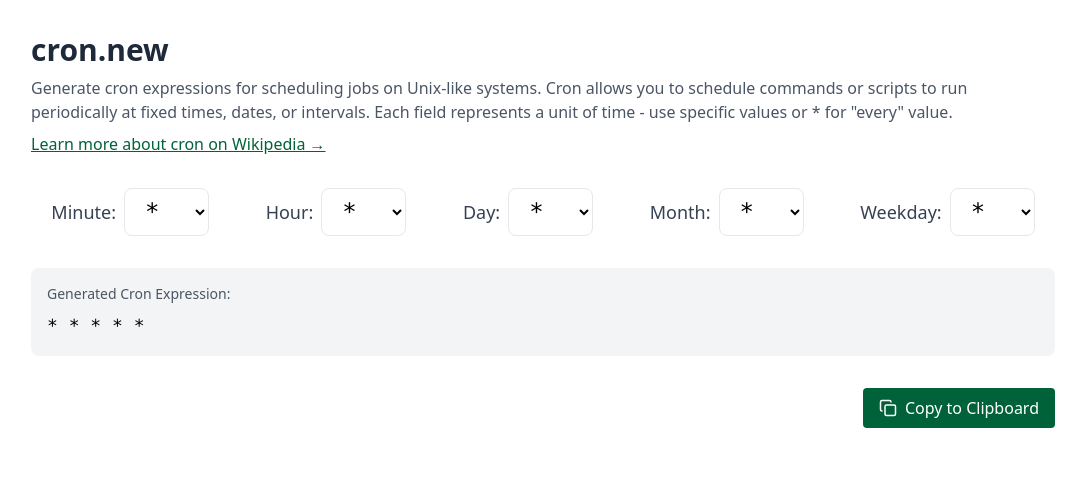
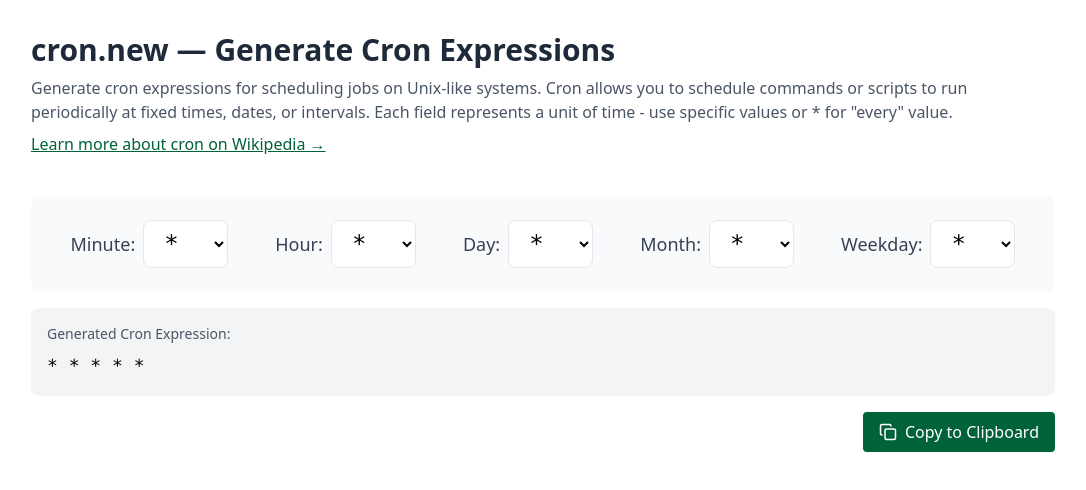
Before and after one commit to kiwicopple/cron.new, a plain HTML site: page index.html in a window 1280 px wide. Shown: the whole page, without its empty margins (97-1183 px from the left). Drawn offline with nearby package versions, Linux system fonts and the light colour scheme.

Commit message:
more styling updates

```diff
--- a/index.html
+++ b/index.html
@@ -7,9 +7,11 @@
     <script src="https://unpkg.com/@tailwindcss/browser@4"></script>
   </head>
   <body class="min-h-screen p-4 md:p-8">
-    <div class="max-w-5xl mx-auto flex flex-col gap-8">
+    <div class="max-w-5xl mx-auto flex flex-col gap-10">
       <div class="flex flex-col gap-2">
-        <h1 class="text-3xl font-bold text-gray-800">cron.new</h1>
+        <h1 class="text-3xl font-bold text-gray-800">
+          cron.new &mdash; Generate Cron Expressions
+        </h1>
         <p class="text-gray-600">
           Generate cron expressions for scheduling jobs on Unix-like systems.
           Cron allows you to schedule commands or scripts to run periodically at
@@ -27,8 +29,13 @@
         </p>
       </div>
 
-      <div class="flex flex-col justify-around md:flex-row gap-4">
-        <div class="flex gap-2 items-center justify-between md:justify-center">
+      <div class="flex flex-col gap-4">
+        <div
+          class="flex flex-col justify-around md:flex-row gap-4 bg-gray-50 p-6 rounded-lg"
+        >
+          <div
+            class="flex gap-2 items-center justify-between md:justify-center"
+          >
             <label
               class="text-gray-700 text-lg font-medium flex items-center md:justify-end"
             >
@@ -49,7 +56,9 @@
             </select>
           </div>
 
-        <div class="flex gap-2 items-center justify-between md:justify-center">
+          <div
+            class="flex gap-2 items-center justify-between md:justify-center"
+          >
             <label
               class="text-gray-700 text-lg font-medium flex items-center md:justify-end"
             >
@@ -70,7 +79,9 @@
             </select>
           </div>
 
-        <div class="flex gap-2 items-center justify-between md:justify-center">
+          <div
+            class="flex gap-2 items-center justify-between md:justify-center"
+          >
             <label
               class="text-gray-700 text-lg font-medium flex items-center md:justify-end"
             >
@@ -91,7 +102,9 @@
             </select>
           </div>
 
-        <div class="flex gap-2 items-center justify-between md:justify-center">
+          <div
+            class="flex gap-2 items-center justify-between md:justify-center"
+          >
             <label
               class="text-gray-700 text-lg font-medium flex items-center md:justify-end"
             >
@@ -112,7 +125,9 @@
             </select>
           </div>
 
-        <div class="flex gap-2 items-center justify-between md:justify-center">
+          <div
+            class="flex gap-2 items-center justify-between md:justify-center"
+          >
             <label
               class="text-gray-700 text-lg font-medium flex items-center md:justify-end"
             >
@@ -169,9 +184,9 @@
             <rect width="14" height="14" x="8" y="8" rx="2" ry="2" />
             <path d="M4 16c-1.1 0-2-.9-2-2V4c0-1.1.9-2 2-2h10c1.1 0 2 .9 2 2" />
           </svg>
-
           Copy to Clipboard
         </button>
+      </div>
     </div>
 
     <script>
```
Lines whose indentation alone changed are shown as unchanged.
